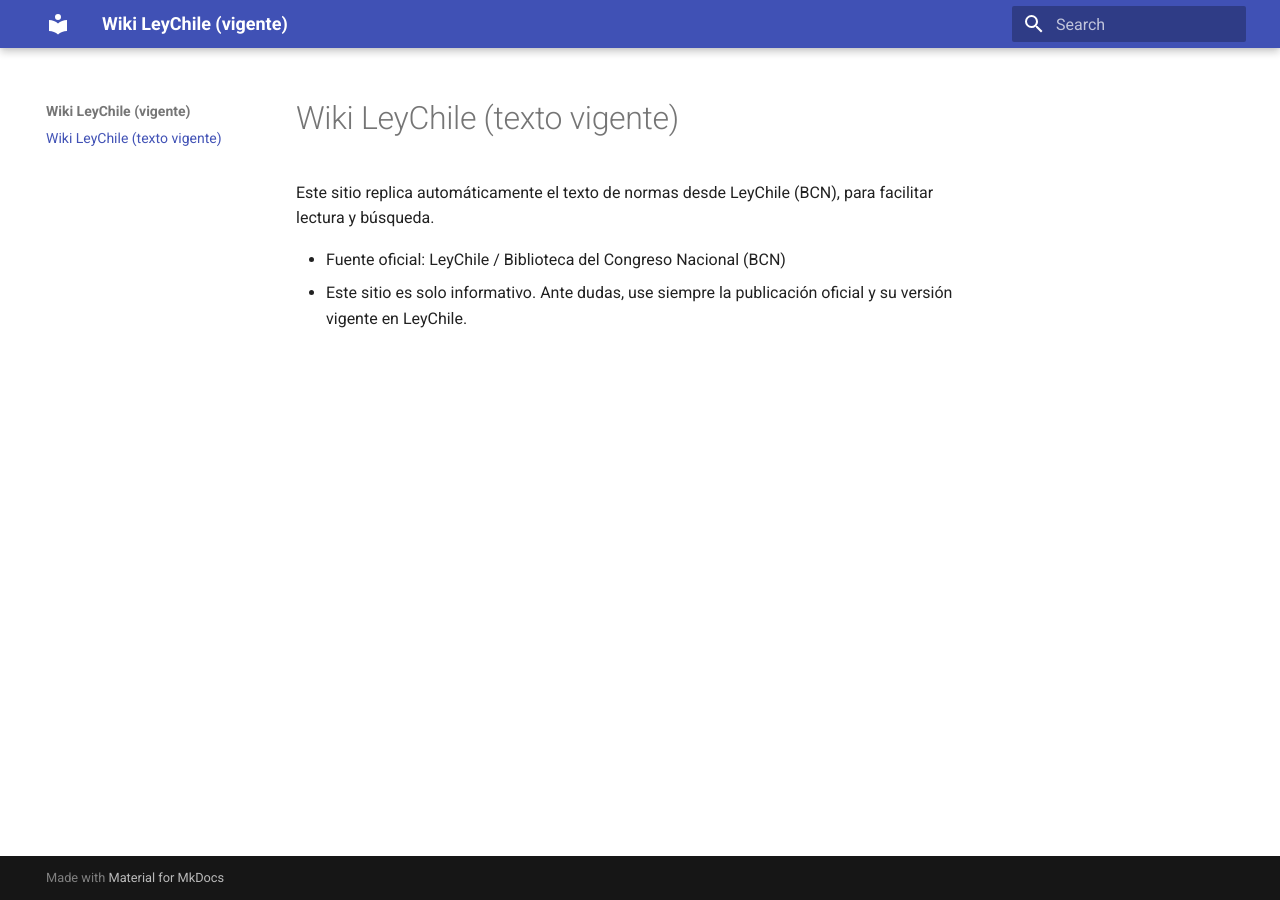
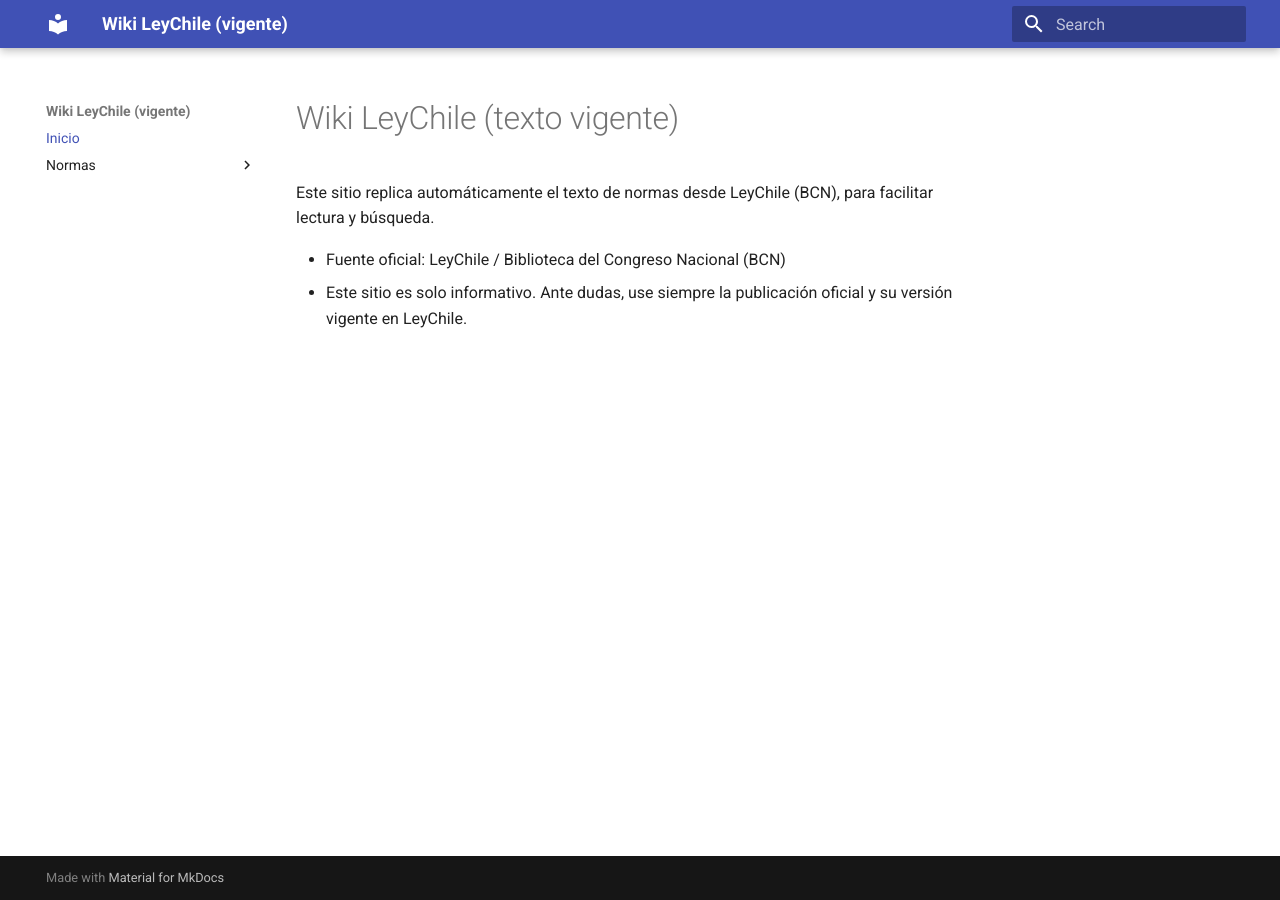
Before and after one commit to comunidadcotapos1265/wiki-leychile, an MkDocs documentation site: the page built from docs/index.md, in a window 1280 px wide. Built offline with MkDocs 1.6.1 and Material for MkDocs 9.7.7, drawn with Linux system fonts in a browser that asks for light colours; some of the changed lines change nothing that is shown.

Commit message:
Update mkdocs.yml

```diff
--- a/mkdocs.yml
+++ b/mkdocs.yml
@@ -10,3 +10,8 @@ markdown_extensions:
   - def_list
   - attr_list
   - tables
+nav:
+  - Inicio: index.md
+  - Normas:
+      - "Ley 21.719": normas/ley-21719.md
+      - "Ley 21.459": normas/ley-21459.md
```
